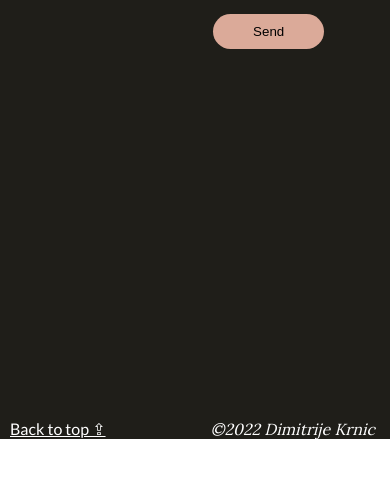
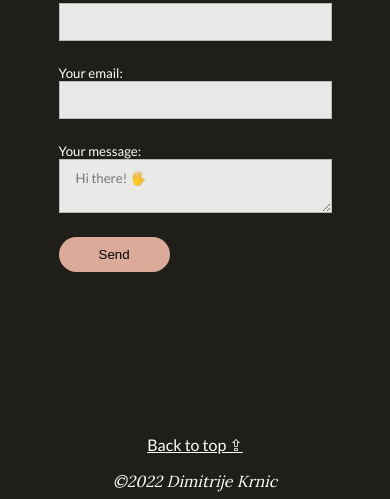
Before and after one commit to Dimitrije1986/Portfolio, a plain HTML site: page index.html in a window 390 px wide. Shown: the part 3157-3656 px from the top of the page. Before the commit the page ends 3596 px from the top, so only its background shows below. Drawn offline with Linux system fonts and the light colour scheme.

Commit message:
adding email form in contact section-responsive changes

```diff
--- a/responsive.css
+++ b/responsive.css
@@ -116,15 +116,37 @@
     width: 125px;
   }
 
+  #section4 {
+    padding-top: 1em;
+  }
+
+  #section4 h3 {
+    font-size: 1rem;
+  }
+  .contact-wrraper {
+    flex-direction: column;
+    align-items: center;
+  }
+
+  #section4 {
+    padding-bottom: 2em;
+  }
+
+  form {
+    width: 70%;
+    margin-top: 10%;
+  }
+
+  footer {
+    text-align: center;
+    display: block;
+  }
+
   footer p {
-    position: absolute;
-    right: 0;
-    bottom: 0;
-    padding-right: 15px;
+    padding-top: 1rem;
   }
 
   footer span {
-    bottom: 0;
-    padding-left: 10px;
+    text-align: center;
   }
 }
--- a/style.css
+++ b/style.css
@@ -311,15 +311,7 @@ form select {
 footer {
   background-color: #1f1e19;
   color: white;
-  text-align: right;
-  height: 5vh;
-  position: relative;
-}
-
-footer span {
-  position: absolute;
-  left: 0;
-  padding-left: 15px;
+  padding-bottom: 2%;
 }
 
 footer span a {
@@ -330,8 +322,8 @@ footer span a {
 }
 
 footer p {
+  text-align: center;
   margin: 0;
   font-family: Lora;
   font-style: italic;
-  padding-right: 25px;
 }
```
